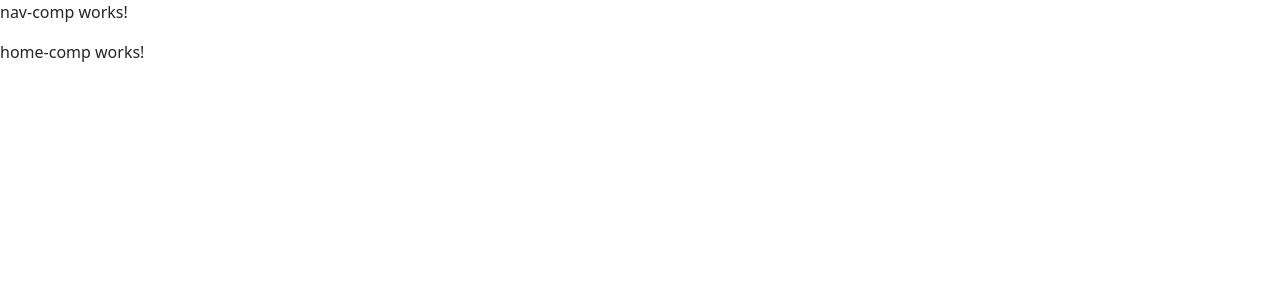
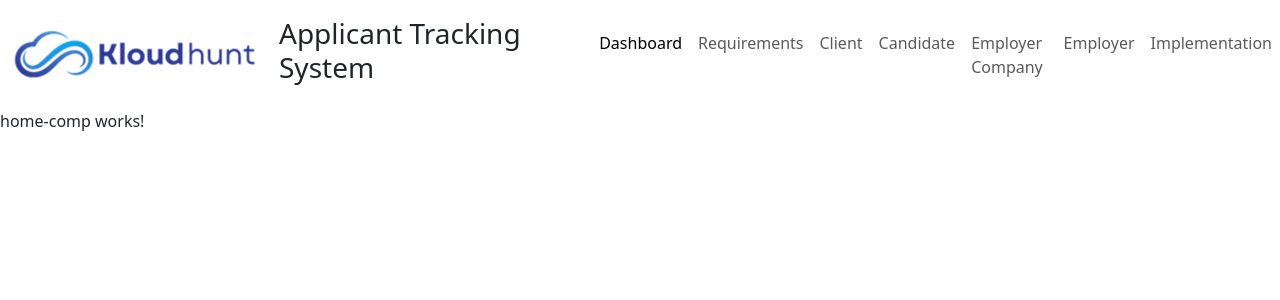
Before and after one commit to SriRajendraT/ATSAPPFRONTEND, an Angular app: page / in a window 1280 px wide. Shown: the top 300 px of the page. Built offline with nearby package versions, Linux system fonts and the light colour scheme; no server answers.

Commit message:
added navigavtions and image

```diff
--- a/src/app/Components/nav-comp/nav-comp.component.html
+++ b/src/app/Components/nav-comp/nav-comp.component.html
@@ -1 +1,14 @@
-<p>nav-comp works!</p>
+<div class="navbar navbar-expand-sm">
+    <!-- <p class="navbar-nav">nav-comp works!</p> -->
+    <img src="../../../assets/Images/Kloudhunt Logo.png" alt="">
+    <h3>Applicant Tracking System</h3>
+    <ul class="navbar-nav">
+        <li><a href="#" class="nav-link" routerLink="/" routerLinkActive='active'>Dashboard</a></li>
+        <li><a href="#" class="nav-link" routerLink="/requirement" routerLinkActive='active'>Requirements</a></li>
+        <li><a href="#" class="nav-link" routerLink="/client" routerLinkActive='active'>Client</a></li>
+        <li><a href="#" class="nav-link" routerLink="/candidate" routerLinkActive='active'>Candidate</a></li>
+        <li><a href="#" class="nav-link" routerLink="/employercompany" routerLinkActive='active'>Employer Company</a></li>
+        <li><a href="#" class="nav-link" routerLink="/employer" routerLinkActive='active'>Employer</a></li>
+        <li><a href="#" class="nav-link" routerLink="/implementation" routerLinkActive='active'>Implementation</a></li>
+    </ul>
+</div>
--- a/src/styles.css
+++ b/src/styles.css
@@ -7,3 +7,9 @@
     margin-right: 10px;
     background-color:#9638d18c;
 }
+
+.d-center{
+    display: flex;
+    justify-content: center;
+    align-items: center;
+}
```
Also changed, not shown: src/assets/Images/Kloudhunt Logo.png (added).
